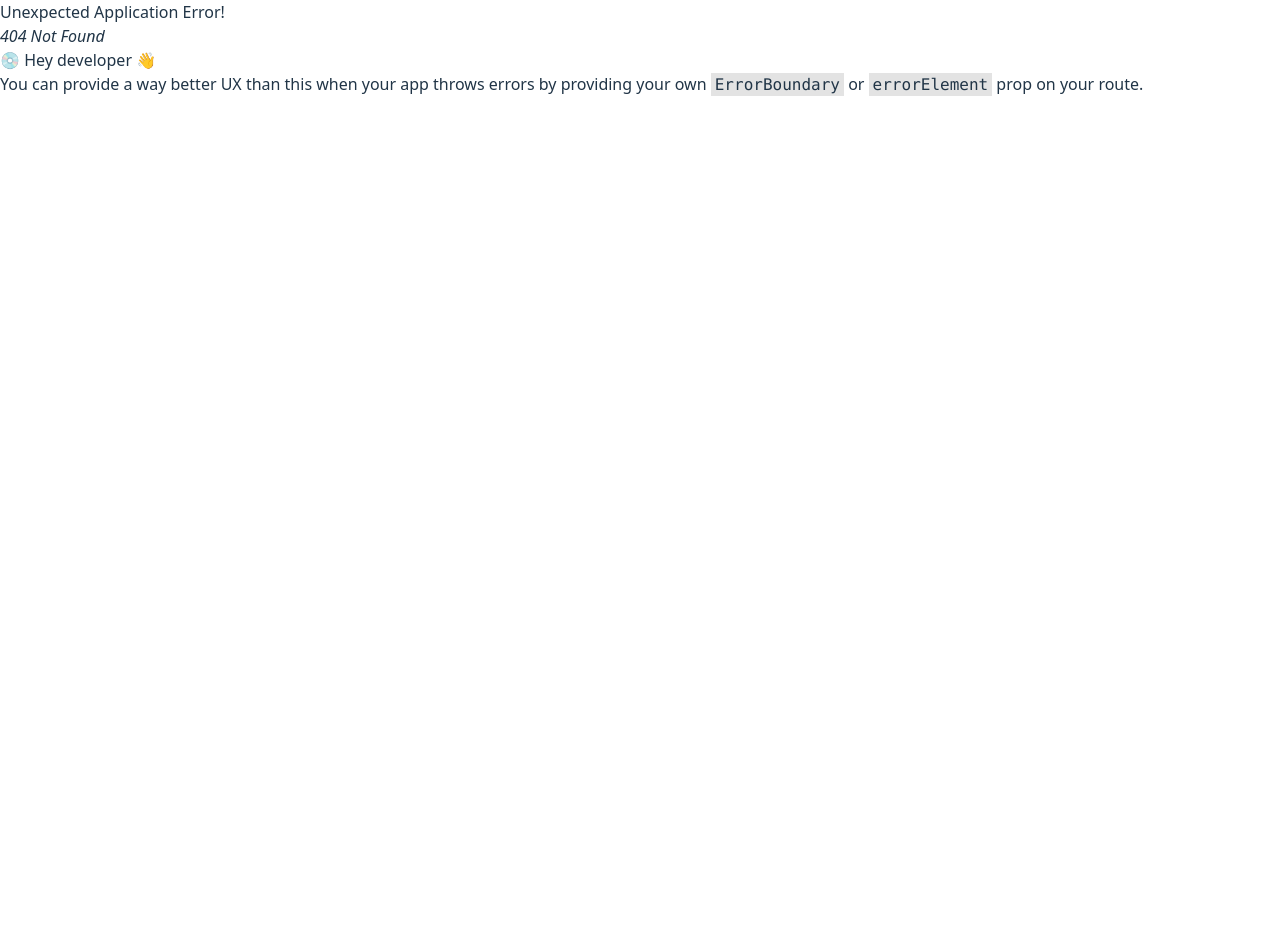
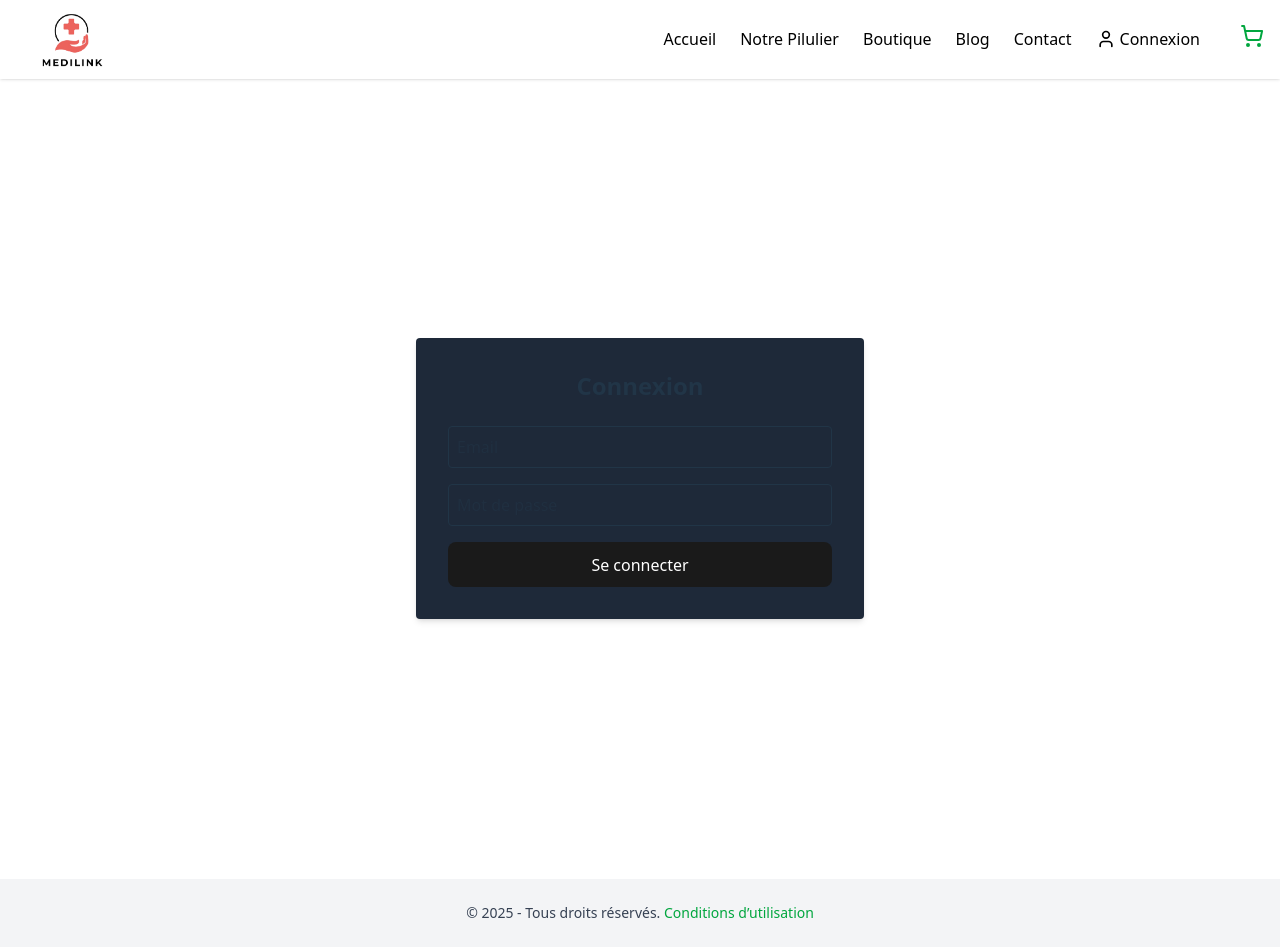
Before and after one commit to steeven-louk/medilink, a React (Vite) app: page /login in a window 1280 px wide. Before the commit this address had no page. Before the commit the page ends 800 px from the top, so only its background shows below. Built offline with nearby package versions, Linux system fonts and the light colour scheme.

Commit message:
finition du cart, ajout d'une page login et simulation d'authentification

```diff
--- a/package.json
+++ b/package.json
@@ -14,6 +14,7 @@
     "lucide-react": "^0.487.0",
     "react": "^19.0.0",
     "react-dom": "^19.0.0",
+    "react-hot-toast": "^2.5.2",
     "react-markdown": "^10.1.0",
     "react-router-dom": "^7.5.0",
     "tailwindcss": "^4.1.3"
--- /dev/null
+++ b/src/components/cardIcon.jsx
@@ -0,0 +1,24 @@
+import React from 'react';
+import { ShoppingCart } from 'lucide-react';
+
+import { Link } from 'react-router-dom';
+import { useCart } from '../store/CartContext';
+
+
+const CartIcon = () => {
+  const { cartItems } = useCart();
+  const totalQuantity = cartItems.reduce((sum, item) => sum + item.quantity, 0);
+
+  return (
+    <Link aria-label="Panier" to="/cart" className="relative inline-block">
+      <ShoppingCart className="w-6 h-6 text-green-600" />
+      {totalQuantity > 0 && (
+        <span className="absolute -top-2 -right-2 bg-red-500 text-white text-xs font-bold w-5 h-5 rounded-full flex items-center justify-center">
+          {totalQuantity}
+        </span>
+      )}
+    </Link>
+  );
+};
+
+export default CartIcon;
--- a/src/components/navbar.jsx
+++ b/src/components/navbar.jsx
@@ -1,11 +1,14 @@
 import React, { useState } from 'react';
-import { Menu, X, ShoppingCart } from 'lucide-react';
+import { Menu, X, ShoppingCart, User } from 'lucide-react';
 import { Link, useLocation } from 'react-router-dom';
+import CartIcon from './cardIcon';
+import { useAuth } from '../store/authContext';
 
 const Navbar = () => {
   const [isOpen, setIsOpen] = useState(false);
   const location = useLocation();
   const toggleMenu = () => setIsOpen(!isOpen);
+  const {isAuthenticated} = useAuth();
 
   const links = [
     { name: 'accueil', lien: '/' },
@@ -15,8 +18,6 @@ const Navbar = () => {
     { name: 'contact', lien: '/contact' },
   ];
 
-  const CartCount = localStorage.getItem("count");
-  const cartItemCount = CartCount || 0;
 
   return (
     <header className="w-full sticky top-0 bg-white shadow-sm z-50">
@@ -41,17 +42,22 @@ const Navbar = () => {
             </li>
           ))}
 
+          {!isAuthenticated &&
+
+          <li className="flex items-center gap-2">
+            <Link to="/login" className="flex items-center gap-1">
+              <User className="w-5 h-5" />
+              <span>connexion</span>
+            </Link>
+          </li>
+          }
           {/* Cart icon */}
           <li className="relative ml-4">
             <Link to="/cart">
-              <ShoppingCart className="w-6 h-6 hover:text-green-500 transition" />
-              {cartItemCount > 0 && (
-                <span className="absolute -top-2 -right-2 bg-green-500 text-white text-xs w-5 h-5 rounded-full flex items-center justify-center">
-                  {cartItemCount}
-                </span>
-              )}
+                <CartIcon/>
             </Link>
           </li>
+
         </ul>
 
         {/* Mobile menu toggle */}
@@ -80,9 +86,18 @@ const Navbar = () => {
           <li className="flex items-center gap-2 mt-2">
             <Link to="/cart" className="flex items-center gap-1">
               <ShoppingCart className="w-5 h-5" />
-              <span>Panier ({cartItemCount})</span>
+              <span><CartIcon/></span>
             </Link>
           </li>
+          {isAuthenticated &&
+
+          <li className="flex items-center gap-2 mt-2">
+            <Link to="/login" className="flex items-center gap-1">
+              <User className="w-5 h-5" />
+              <span>login</span>
+            </Link>
+          </li>
+          }
         </ul>
       )}
     </header>
--- a/src/main.jsx
+++ b/src/main.jsx
@@ -12,6 +12,11 @@ import NotrePilulier from './pages/notrePilulier/notrePililuer.jsx'
 import Boutique from './pages/boutique/boutique.jsx'
 import ConditionsUtilisation from './pages/condition-general/condition.jsx'
 import Cart from './pages/cart/cart.jsx'
+import { CartProvider } from './store/CartContext.jsx'
+import { Toaster } from 'react-hot-toast'
+import Login from './pages/login/login.jsx'
+import ProtectedRoute from './middleware/protectedRoute.jsx'
+import { AuthProvider } from './store/authContext.jsx'
 
 const router = createBrowserRouter([
   {
@@ -40,7 +45,7 @@ const router = createBrowserRouter([
     },
     {
       path:"/boutique",
-      element:<Boutique/>,
+      element: <Boutique/>,
     },
     {
   path:"/conditions-utilisation",
@@ -48,7 +53,15 @@ const router = createBrowserRouter([
 },
 {
   path:"/cart",
-  element:<Cart/>,
+  element:(
+    <ProtectedRoute>
+      <Cart/>
+    </ProtectedRoute>
+  ),
+},
+{
+  path:"/login",
+  element:<Login/>,
 }
     ]
   }
@@ -56,6 +69,11 @@ const router = createBrowserRouter([
 
 createRoot(document.getElementById('root')).render(
   <StrictMode>
-    <RouterProvider router={router}/>
+  <AuthProvider>
+    <CartProvider>
+    <Toaster position="top-right" />
+      <RouterProvider router={router}/>
+    </CartProvider>
+  </AuthProvider>
   </StrictMode>,
 )
--- /dev/null
+++ b/src/middleware/protectedRoute.jsx
@@ -0,0 +1,18 @@
+// components/ProtectedRoute.jsx
+import { Navigate } from 'react-router-dom'
+import { useAuth } from '../store/authContext'
+import toast from 'react-hot-toast';
+
+
+const ProtectedRoute = ({ children }) => {
+  const { isAuthenticated } = useAuth();
+
+  if (!isAuthenticated) {
+    toast.error("veuillez vous connectez!!")
+    return <Navigate to="/login" replace />
+  }
+
+  return children
+}
+
+export default ProtectedRoute
--- a/src/pages/boutique/boutique.jsx
+++ b/src/pages/boutique/boutique.jsx
@@ -1,4 +1,5 @@
 import React, { useState } from 'react';
+import { useCart } from '../../store/CartContext';
 
 const products = [
   {
@@ -22,20 +23,10 @@ const products = [
 
 const Boutique = () => {
   const [filter, setFilter] = useState('All');
-
+  const {addToCart} = useCart()
   const filteredProducts = filter === 'All' ? products : products.filter(product => product.category === filter);
 
-  const addToCart =(cart)=>{
-    if(!cart)return;
-    const count =0
-    if(cart){
-    localStorage.setItem("count", count+1);
-    localStorage.setItem("product", JSON.stringify(cart.price + cart.price));
 
-    }
-    localStorage.setItem("product", JSON.stringify(cart));
-    localStorage.setItem("count", count+1);
-  }
   return (
     <section className="container mx-auto px-4 py-10">
       <h1 className="text-3xl font-bold text-center mb-8 capitalize">Notre Boutique</h1>
@@ -77,9 +68,9 @@ const Boutique = () => {
               <p className="text-gray-600 mt-2">{product.description}</p>
 
             </div>
-            <div className="flex justify-between items-center mt-4 p-2">
+            <div className="flex justify-between items-center flex-wrap mt-4 p-2">
                 <span className="text-lg text-black font-bold">{product.price}€</span>
-                <button onClick={addToCart(product)} className="bg-blue-500 text-white py-2 px-4 rounded-md hover:bg-blue-600 transition">
+                <button onClick={()=>addToCart(product)} className="bg-blue-500 text-white py-2 px-4 rounded-md hover:bg-blue-600 transition">
                   Ajouter au panier
                 </button>
               </div>
--- a/src/pages/cart/cart.jsx
+++ b/src/pages/cart/cart.jsx
@@ -1,53 +1,57 @@
-import React, { useState } from 'react';
+import React from 'react'
+import { useCart } from '../../store/CartContext'
 
 const Cart = () => {
-  const [cartItems, setCartItems] = useState([
-    {
-      id: 1,
-      name: "Pilulier Connecté",
-      price: 29.99,
-      quantity: 1,
-      image: "/assets/pilulier.png",
-    },
-    {
-      id: 2,
-      name: "Boîte de rangement verte",
-      price: 14.99,
-      quantity: 2,
-      image: "/assets/rangement.png",
-    }
-  ]);
+  const { cartItems, removeFromCart, clearCart } = useCart()
 
-  const total = cartItems.reduce((acc, item) => acc + item.price * item.quantity, 0).toFixed(2);
+  const totalPrice = cartItems.reduce((total, item) => total + item.price * item.quantity, 0)
+
+  if (cartItems.length === 0) {
+    return (
+      <div className="container mx-auto px-4 py-10 text-center">
+        <h2 className="text-2xl font-semibold mb-4">Votre panier est vide 🛒</h2>
+      </div>
+    )
+  }
 
   return (
     <div className="container mx-auto px-4 py-10">
-      <h1 className="text-2xl font-bold mb-6">Votre panier</h1>
+      <h2 className="text-2xl font-semibold mb-6">Votre Panier 🛍️</h2>
 
-      {cartItems.length === 0 ? (
-        <p>Le panier est vide.</p>
-      ) : (
-        <div className="space-y-6">
-          {cartItems.map((item) => (
-            <div key={item.id} className="flex items-center gap-4 border-b pb-4">
+      <ul className="space-y-6">
+        {cartItems.map((item) => (
+          <li key={item.id} className="flex items-center justify-between border-b pb-4">
+            <div className="flex items-center space-x-4">
               <img src={item.image} alt={item.name} className="w-20 h-20 object-cover rounded" />
-              <div className="flex-1">
-                <h2 className="text-lg font-semibold">{item.name}</h2>
-                <p className="text-sm text-gray-500">Quantité : {item.quantity}</p>
-              </div>
-              <div className="text-right font-semibold">
-                {(item.price * item.quantity).toFixed(2)} €
+              <div>
+                <h3 className="text-lg font-medium">{item.name}</h3>
+                <p className="text-sm text-gray-600">Quantité : {item.quantity}</p>
               </div>
             </div>
-          ))}
+            <div className="text-right">
+              <p className="text-green-600 font-bold">{(item.price * item.quantity).toFixed(2)} €</p>
+              <button
+                onClick={() => removeFromCart(item.id)}
+                className="text-red-500 text-sm hover:underline mt-1"
+              >
+                Supprimer
+              </button>
+            </div>
+          </li>
+        ))}
+      </ul>
 
-          <div className="text-right mt-6 text-lg font-bold">
-            Total : {total} €
-          </div>
-        </div>
-      )}
+      <div className="mt-8 text-right">
+        <p className="text-xl font-semibold">Total : <span className="text-green-600">{totalPrice.toFixed(2)} €</span></p>
+        <button
+          onClick={()=>clearCart()}
+          className="mt-4 bg-red-500 text-white px-5 py-2 rounded hover:bg-red-600 transition"
+        >
+          Vider le panier
+        </button>
+      </div>
     </div>
-  );
-};
+  )
+}
 
-export default Cart;
+export default Cart
--- a/src/pages/layouts/rootLayout.jsx
+++ b/src/pages/layouts/rootLayout.jsx
@@ -4,9 +4,12 @@ import Footer from '../../components/footer'
 import { Outlet } from 'react-router-dom'
 
 const RootLayout = () => {
+
+
   return (
     <>
         <div className="rootLayout">
+
          <Navbar/>
           <main>
             <Outlet />
--- /dev/null
+++ b/src/pages/login/login.jsx
@@ -0,0 +1,51 @@
+import React, { useState } from 'react'
+import toast from 'react-hot-toast'
+import { useNavigate } from 'react-router-dom'
+import { useAuth } from '../../store/authContext'
+
+const Login = () => {
+  const [email, setEmail] = useState('')
+  const [password, setPassword] = useState('')
+  const navigate = useNavigate()
+    const {login} = useAuth()
+  const handleLogin = (e) => {
+    e.preventDefault()
+    // Simuler une authentification
+    if (email === 'test@example.com' && password === '123456') {
+      // setUser({ email })
+      login()
+      navigate('/boutique');
+    } else {
+      toast.error("Identifiants incorrects")
+    }
+  }
+
+  return (
+    <div className="min-h-screen flex items-center justify-center ">
+      <form onSubmit={handleLogin} className="bg-gray-800 p-8 rounded shadow-md w-full max-w-md">
+        <h2 className="text-2xl font-bold mb-6 text-center">Connexion</h2>
+        <input
+          type="email"
+          placeholder="Email"
+          value={email}
+          onChange={(e) => setEmail(e.target.value)}
+          className="w-full p-2 mb-4 border rounded"
+          required
+        />
+        <input
+          type="password"
+          placeholder="Mot de passe"
+          value={password}
+          onChange={(e) => setPassword(e.target.value)}
+          className="w-full p-2 mb-4 border rounded"
+          required
+        />
+        <button type="submit" className="w-full bg-green-500 text-white p-2 rounded hover:bg-green-600">
+          Se connecter
+        </button>
+      </form>
+    </div>
+  )
+}
+
+export default Login
--- /dev/null
+++ b/src/store/CartContext.jsx
@@ -0,0 +1,61 @@
+import React, { createContext, useContext, useEffect, useState } from 'react';
+import toast from 'react-hot-toast';
+import { useAuth } from './authContext';
+
+const CartContext = createContext();
+export const useCart = () => useContext(CartContext);
+
+export const CartProvider = ({ children }) => {
+  const [cartItems, setCartItems] = useState([]);
+  const {isAuthenticated} = useAuth();
+
+  // Charger le panier depuis le localStorage au démarrage
+  useEffect(() => {
+    const storedCart = localStorage.getItem('cart');
+    if (storedCart) {
+      setCartItems(JSON.parse(storedCart));
+    }
+  }, []);
+
+  // Sauvegarder le panier à chaque modification
+  useEffect(() => {
+    localStorage.setItem('cart', JSON.stringify(cartItems));
+  }, [cartItems]);
+
+  const addToCart = (product) => {
+      if (!isAuthenticated) {
+        toast.error("Vous devez être connecté pour ajouter un produit au panier");
+        return
+      }
+    setCartItems((prev) => {
+      const existing = prev.find((item) => item.id === product.id);
+      if (existing) {
+        return prev.map((item) =>
+          item.id === product.id
+            ? { ...item, quantity: item.quantity + 1 }
+            : item
+        );
+      } else {
+        return [...prev, { ...product, quantity: 1 }];
+      }
+    });
+  };
+
+  const removeFromCart = (productId) => {
+    setCartItems((prev) => prev.filter((item) => item.id !== productId));
+    toast.success("Votre produit a été supprimer avec succes");
+
+  };
+
+  const clearCart = () => {
+    setCartItems([]);
+  };
+
+  return (
+    <CartContext.Provider
+      value={{ cartItems, addToCart, removeFromCart, clearCart }}
+    >
+      {children}
+    </CartContext.Provider>
+  );
+};
--- /dev/null
+++ b/src/store/authContext.jsx
@@ -0,0 +1,19 @@
+// context/AuthContext.jsx
+import { createContext, useContext, useState } from 'react'
+
+const AuthContext = createContext()
+
+export const useAuth = () => useContext(AuthContext)
+
+export const AuthProvider = ({ children }) => {
+  const [isAuthenticated, setIsAuthenticated] = useState(false)
+
+  const login = () => setIsAuthenticated(true)
+  const logout = () => setIsAuthenticated(false)
+
+  return (
+    <AuthContext.Provider value={{ isAuthenticated, login, logout }}>
+      {children}
+    </AuthContext.Provider>
+  )
+}
```
Also changed, not shown: 1 other file (tests, documents, lock files or other folders).
